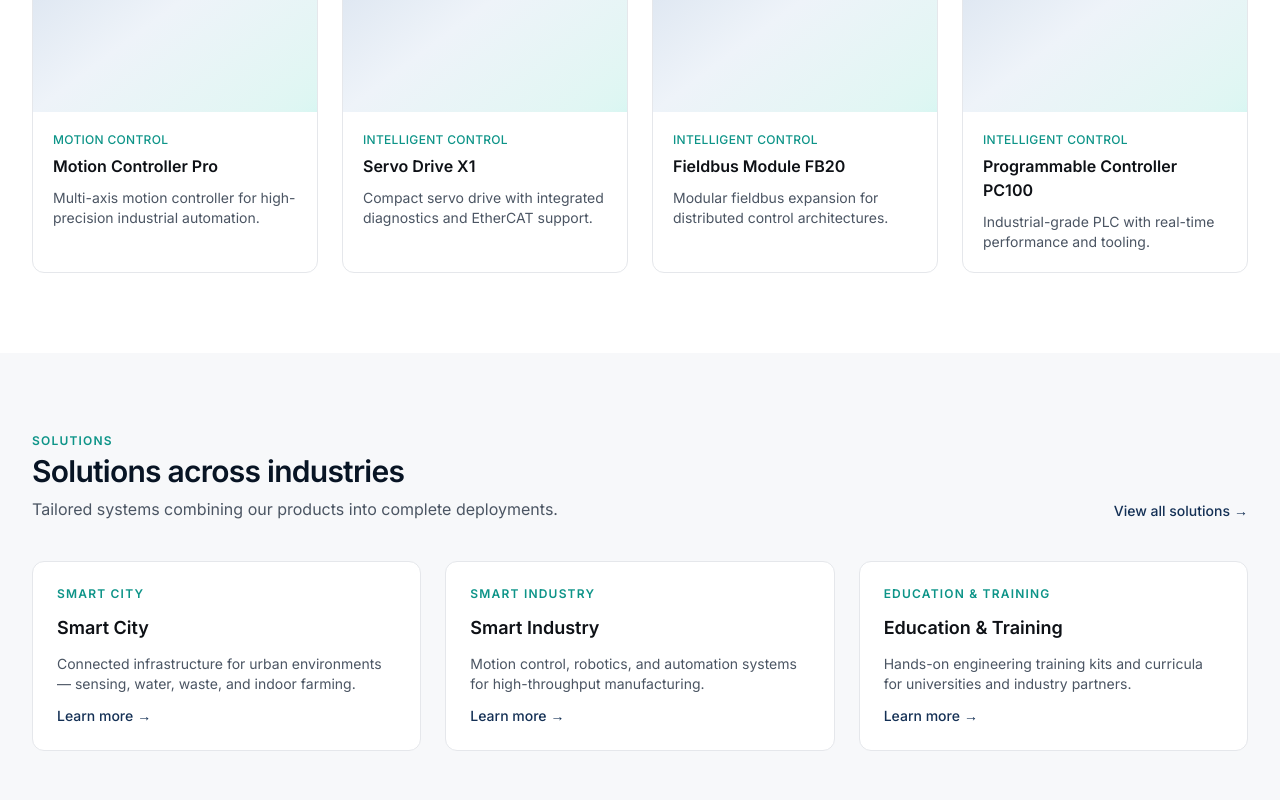
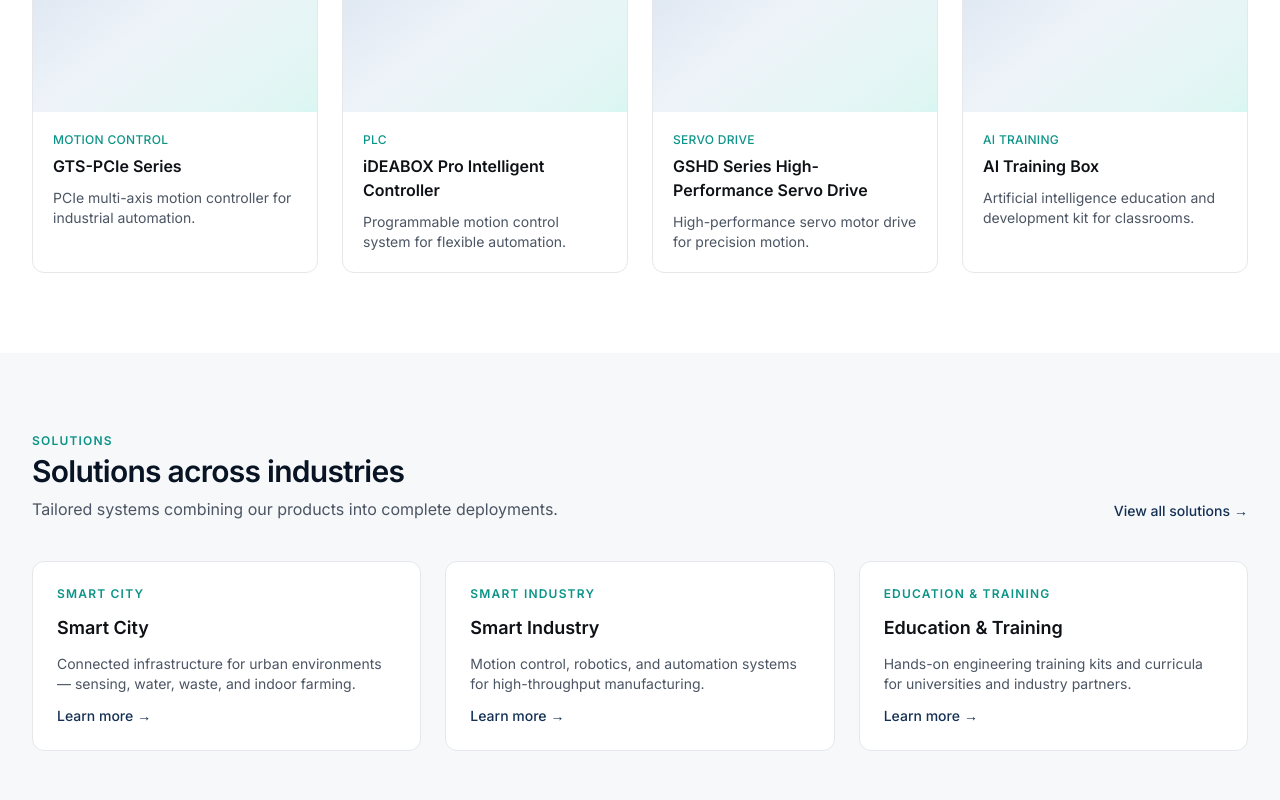
Before and after one commit to skamble2/Elvacore, a Next.js app: page / in a window 1280 px wide. Shown: the part 1040-1840 px from the top of the page. Built offline with nearby package versions, Linux system fonts and the light colour scheme; no server answers.

Commit message:
Day 6: replace placeholder catalogue with 10 real products + 2-tier categories

```diff
--- a/src/content/categories.ts
+++ b/src/content/categories.ts
@@ -1,11 +1,20 @@
 import type { Category } from "./types";
 
+// Two top-level groups (Industrial / Educational), each with leaf categories.
 export const categories: Category[] = [
-  // TODO: replace with real categories. Structure mirrors the Googoltech tree.
-  { slug: "intelligent-control", title: "Intelligent Control", order: 1 },
+  // Industrial
+  { slug: "industrial", title: "Industrial Products", order: 1 },
+  { slug: "motion-control", title: "Motion Control", parent: "industrial", order: 1 },
+  { slug: "plc", title: "PLC", parent: "industrial", order: 2 },
+  { slug: "servo-drive", title: "Servo Drive", parent: "industrial", order: 3 },
+
+  // Educational
+  { slug: "educational", title: "Educational Products", order: 2 },
+  { slug: "ai-training", title: "AI Training", parent: "educational", order: 1 },
   {
-    slug: "motion-control",
-    title: "Motion Control",
-    parent: "intelligent-control",
+    slug: "educational-intelligent-control",
+    title: "Intelligent Control",
+    parent: "educational",
+    order: 2,
   },
 ];
--- a/src/content/downloads.ts
+++ b/src/content/downloads.ts
@@ -6,6 +6,7 @@ export const downloads: Download[] = [
     title: "Sample certificate (R2 connectivity test)",
     category: "brochure",
     file: r2("Generative_AI_with_LLMs_certificate.png"),
+    product: "gts-pcie",
     description: "Temporary entry to verify R2 public-bucket downloads work end-to-end.",
   },
 ];
--- a/src/content/news.ts
+++ b/src/content/news.ts
@@ -12,8 +12,8 @@ export const news: NewsArticle[] = [
     body: "Article body placeholder.",
   },
   {
-    slug: "motion-controller-pro-released",
-    title: "Motion Controller Pro now generally available",
+    slug: "gts-pcie-released",
+    title: "GTS-PCIe Series now generally available",
     date: "2026-04-18",
     excerpt:
       "Our flagship multi-axis controller is shipping to customers worldwide.",
--- a/src/content/products.ts
+++ b/src/content/products.ts
@@ -1,70 +1,110 @@
 import type { Product } from "./types";
 
-// Placeholder data — replace `title`, `summary`, `description`, `specifications`,
-// and `images` once the real product info comes from the business owner.
+// 10 products across Industrial (motion control / PLC / servo drive) and
+// Educational (AI training / intelligent control) categories.
+//
+// `summary` and `description` are short factual placeholders — replace with
+// the business owner's marketing copy when available. Spec arrays are left
+// empty so each product page can grow its own real spec table later.
 export const products: Product[] = [
+  // ---------- Industrial · Motion Control ----------
   {
-    slug: "motion-controller-pro",
-    title: "Motion Controller Pro",
+    slug: "gts-pcie",
+    title: "GTS-PCIe Series",
     category: "motion-control",
-    summary:
-      "Multi-axis motion controller for high-precision industrial automation.",
+    summary: "PCIe multi-axis motion controller for industrial automation.",
     description:
-      "Long product description placeholder. Replace with real copy once available.",
-    specifications: [
-      { label: "Axes", value: "Up to 8" },
-      { label: "Voltage", value: "24V DC" },
-    ],
+      "Placeholder description for the GTS-PCIe Series motion controller. Replace with real copy once available.",
     images: ["/images/products/placeholder.svg"],
     featured: true,
     order: 1,
   },
   {
-    slug: "servo-drive-x1",
-    title: "Servo Drive X1",
-    category: "intelligent-control",
-    summary:
-      "Compact servo drive with integrated diagnostics and EtherCAT support.",
+    slug: "gen-ethercat-card",
+    title: "GEN Series EtherCAT Motion Control Card",
+    category: "motion-control",
+    summary: "Multi-axis EtherCAT motion control card for high-speed networks.",
     images: ["/images/products/placeholder.svg"],
-    featured: true,
     order: 2,
   },
   {
-    slug: "fieldbus-module-fb20",
-    title: "Fieldbus Module FB20",
-    category: "intelligent-control",
-    summary:
-      "Modular fieldbus expansion for distributed control architectures.",
+    slug: "gsn-motion-card",
+    title: "GSN Series Motion Control Card",
+    category: "motion-control",
+    summary: "Motion control card for industrial automation deployments.",
+    images: ["/images/products/placeholder.svg"],
+    order: 3,
+  },
+
+  // ---------- Industrial · PLC ----------
+  {
+    slug: "ideabox-pro",
+    title: "iDEABOX Pro Intelligent Controller",
+    category: "plc",
+    summary: "Programmable motion control system for flexible automation.",
     images: ["/images/products/placeholder.svg"],
     featured: true,
+    order: 1,
+  },
+
+  // ---------- Industrial · Servo Drive ----------
+  {
+    slug: "gshd-servo-drive",
+    title: "GSHD Series High-Performance Servo Drive",
+    category: "servo-drive",
+    summary: "High-performance servo motor drive for precision motion.",
+    images: ["/images/products/placeholder.svg"],
+    featured: true,
+    order: 1,
+  },
+
+  // ---------- Educational · AI Training ----------
+  {
+    slug: "ai-training-box",
+    title: "AI Training Box",
+    category: "ai-training",
+    summary:
+      "Artificial intelligence education and development kit for classrooms.",
+    images: ["/images/products/placeholder.svg"],
+    featured: true,
+    order: 1,
+  },
+
+  // ---------- Educational · Intelligent Control ----------
+  {
+    slug: "glip-control-platform",
+    title: "GLIP Series Educational Control Platform",
+    category: "educational-intelligent-control",
+    summary:
+      "Modular control experiment platform for engineering education (GLIP2001–2012 variants).",
+    images: ["/images/products/placeholder.svg"],
+    order: 1,
+  },
+  {
+    slug: "gbb-ball-beam",
+    title: "GBB Ball & Beam Control System",
+    category: "educational-intelligent-control",
+    summary:
+      "Classic ball-and-beam control experiment for teaching feedback systems.",
+    images: ["/images/products/placeholder.svg"],
+    order: 2,
+  },
+  {
+    slug: "gsmt-servo-platform",
+    title: "GSMT Series DC Servo Control Platform",
+    category: "educational-intelligent-control",
+    summary:
+      "DC servo control experiment platform (GSMT2004 / 2012 / 2014 variants).",
+    images: ["/images/products/placeholder.svg"],
     order: 3,
   },
   {
-    slug: "programmable-controller-pc100",
-    title: "Programmable Controller PC100",
-    category: "intelligent-control",
+    slug: "mls-magnetic-levitation",
+    title: "Magnetic Levitation System (MLS)",
+    category: "educational-intelligent-control",
     summary:
-      "Industrial-grade PLC with real-time performance and tooling.",
+      "Magnetic-levitation experiment platform for control-theory training.",
     images: ["/images/products/placeholder.svg"],
-    featured: true,
     order: 4,
   },
-  {
-    slug: "compact-io-block",
-    title: "Compact I/O Block",
-    category: "motion-control",
-    summary:
-      "Mixed digital/analog I/O block for edge sensing and actuation.",
-    images: ["/images/products/placeholder.svg"],
-    order: 5,
-  },
-  {
-    slug: "training-kit-edu1",
-    title: "Engineering Training Kit EDU1",
-    category: "intelligent-control",
-    summary:
-      "Hands-on kit for university and vocational training programmes.",
-    images: ["/images/products/placeholder.svg"],
-    order: 6,
-  },
 ];
--- a/src/content/site.ts
+++ b/src/content/site.ts
@@ -16,8 +16,14 @@ export const site: SiteConfig = {
         label: "Products",
         href: "/products",
         children: [
-          { label: "Intelligent Control", href: "/products?category=intelligent-control" },
           { label: "Motion Control", href: "/products?category=motion-control" },
+          { label: "PLC", href: "/products?category=plc" },
+          { label: "Servo Drive", href: "/products?category=servo-drive" },
+          { label: "AI Training", href: "/products?category=ai-training" },
+          {
+            label: "Intelligent Control",
+            href: "/products?category=educational-intelligent-control",
+          },
         ],
       },
       {
@@ -76,10 +82,10 @@ export const site: SiteConfig = {
     heroCtaLabel: "Explore products",
     heroCtaHref: "/products",
     featuredProducts: [
-      "motion-controller-pro",
-      "servo-drive-x1",
-      "fieldbus-module-fb20",
-      "programmable-controller-pc100",
+      "gts-pcie",
+      "ideabox-pro",
+      "gshd-servo-drive",
+      "ai-training-box",
     ],
     aboutHeading: "About Elvacore",
     aboutBody: "Short markdown intro shown on the homepage.",
--- a/src/content/solutions.ts
+++ b/src/content/solutions.ts
@@ -9,7 +9,7 @@ export const solutions: Solution[] = [
     summary:
       "Connected infrastructure for urban environments — sensing, water, waste, and indoor farming.",
     body: "Solution detail body placeholder.",
-    relatedProducts: ["motion-controller-pro"],
+    relatedProducts: ["ideabox-pro"],
   },
   {
     slug: "smart-industry",
@@ -18,7 +18,7 @@ export const solutions: Solution[] = [
     summary:
       "Motion control, robotics, and automation systems for high-throughput manufacturing.",
     body: "Solution detail body placeholder.",
-    relatedProducts: ["motion-controller-pro", "servo-drive-x1"],
+    relatedProducts: ["gts-pcie", "gshd-servo-drive"],
   },
   {
     slug: "education-training",
@@ -27,6 +27,6 @@ export const solutions: Solution[] = [
     summary:
       "Hands-on engineering training kits and curricula for universities and industry partners.",
     body: "Solution detail body placeholder.",
-    relatedProducts: ["training-kit-edu1"],
+    relatedProducts: ["ai-training-box", "glip-control-platform"],
   },
 ];
```
